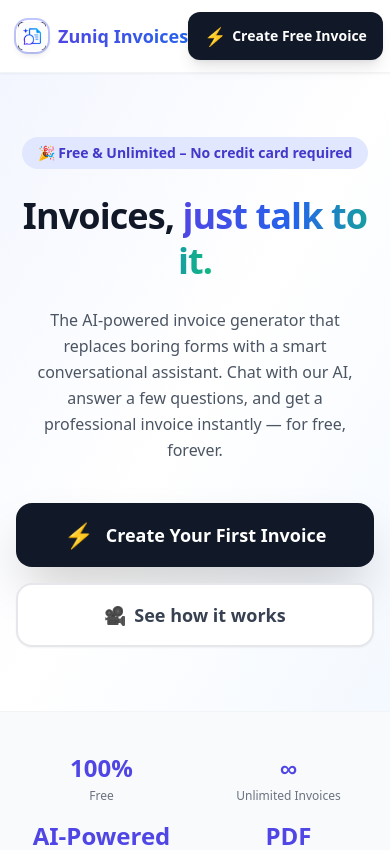
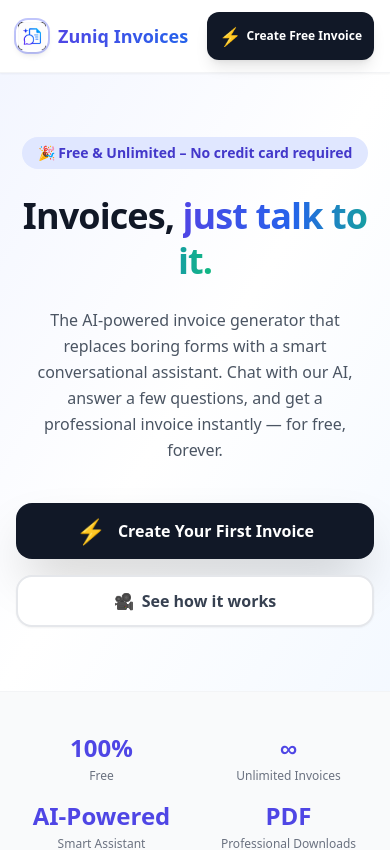
Before and after one commit to zuniqcomputers-crypto/zuniq-ai-invoices, a Next.js app: page / in a window 390 px wide. Shown: the top 850 px of the page. Built offline with nearby package versions, Linux system fonts and the light colour scheme.

Commit message:
fix mobile buttons on landing page – final

```diff
--- a/src/app/page.tsx
+++ b/src/app/page.tsx
@@ -10,6 +10,7 @@ export default function LandingPage() {
       {/* ---- Navigation ---- */}
       <nav className="sticky top-0 z-50 bg-white/80 backdrop-blur-xl border-b border-gray-100 shadow-sm">
         <div className="max-w-7xl mx-auto px-4 sm:px-6 py-3 flex items-center justify-between">
+          {/* Logo & Brand – no overlapping */}
           <Link href="/" className="flex items-center gap-2.5 shrink-0">
             <div className="h-8 w-8 sm:h-10 sm:w-10 rounded-xl overflow-hidden ring-2 ring-indigo-400/50 shadow-md bg-white p-0.5 flex-shrink-0">
               <img
@@ -22,8 +23,13 @@ export default function LandingPage() {
               Zuniq Invoices
             </span>
           </Link>
+
+          {/* Right side buttons – stackable on tiny screens */}
           <div className="flex items-center gap-3 sm:gap-5">
-            <Link href="/dashboard" className="text-sm font-medium text-gray-600 hover:text-gray-900 transition hidden sm:block">
+            <Link
+              href="/dashboard"
+              className="text-sm font-medium text-gray-600 hover:text-gray-900 transition hidden sm:block"
+            >
               My Invoices
             </Link>
             <button
@@ -34,7 +40,7 @@ export default function LandingPage() {
             </button>
             <Link
               href="/new"
-              className="inline-flex items-center gap-1.5 sm:gap-2 bg-gray-900 hover:bg-gray-800 text-white px-4 sm:px-5 py-2.5 rounded-xl font-semibold shadow-lg transition-all hover:scale-105 text-sm sm:text-base"
+              className="inline-flex items-center gap-1.5 sm:gap-2 bg-gray-900 hover:bg-gray-800 text-white px-3 sm:px-5 py-2.5 rounded-xl font-semibold shadow-lg transition-all hover:scale-105 text-xs sm:text-base"
             >
               <span className="text-lg">⚡</span>
               <span className="whitespace-nowrap">Create Free Invoice</span>
@@ -97,16 +103,17 @@ export default function LandingPage() {
             The AI‑powered invoice generator that replaces boring forms with a smart conversational assistant.
             Chat with our AI, answer a few questions, and get a professional invoice instantly — for free, forever.
           </p>
+          {/* Hero buttons – smaller on mobile */}
           <div className="mt-10 flex flex-col sm:flex-row gap-4 justify-center items-center animate-fade-in-up">
             <Link
               href="/new"
-              className="w-full sm:w-auto inline-flex items-center justify-center gap-3 bg-gray-900 hover:bg-gray-800 text-white px-8 py-4 rounded-2xl font-bold text-lg shadow-2xl hover:shadow-3xl transition-all hover:scale-105"
+              className="w-full sm:w-auto inline-flex items-center justify-center gap-3 bg-gray-900 hover:bg-gray-800 text-white px-6 sm:px-8 py-3 sm:py-4 rounded-2xl font-bold text-base sm:text-lg shadow-2xl hover:shadow-3xl transition-all hover:scale-105"
             >
               <span className="text-2xl">⚡</span> Create Your First Invoice
             </Link>
             <a
               href="#how-it-works"
-              className="w-full sm:w-auto inline-flex items-center justify-center gap-2 bg-white border-2 border-gray-200 hover:border-gray-300 text-gray-700 px-8 py-4 rounded-2xl font-semibold text-lg shadow-sm transition-all"
+              className="w-full sm:w-auto inline-flex items-center justify-center gap-2 bg-white border-2 border-gray-200 hover:border-gray-300 text-gray-700 px-6 sm:px-8 py-3 sm:py-4 rounded-2xl font-semibold text-base sm:text-lg shadow-sm transition-all"
             >
               <span>🎥</span> See how it works
             </a>
```
